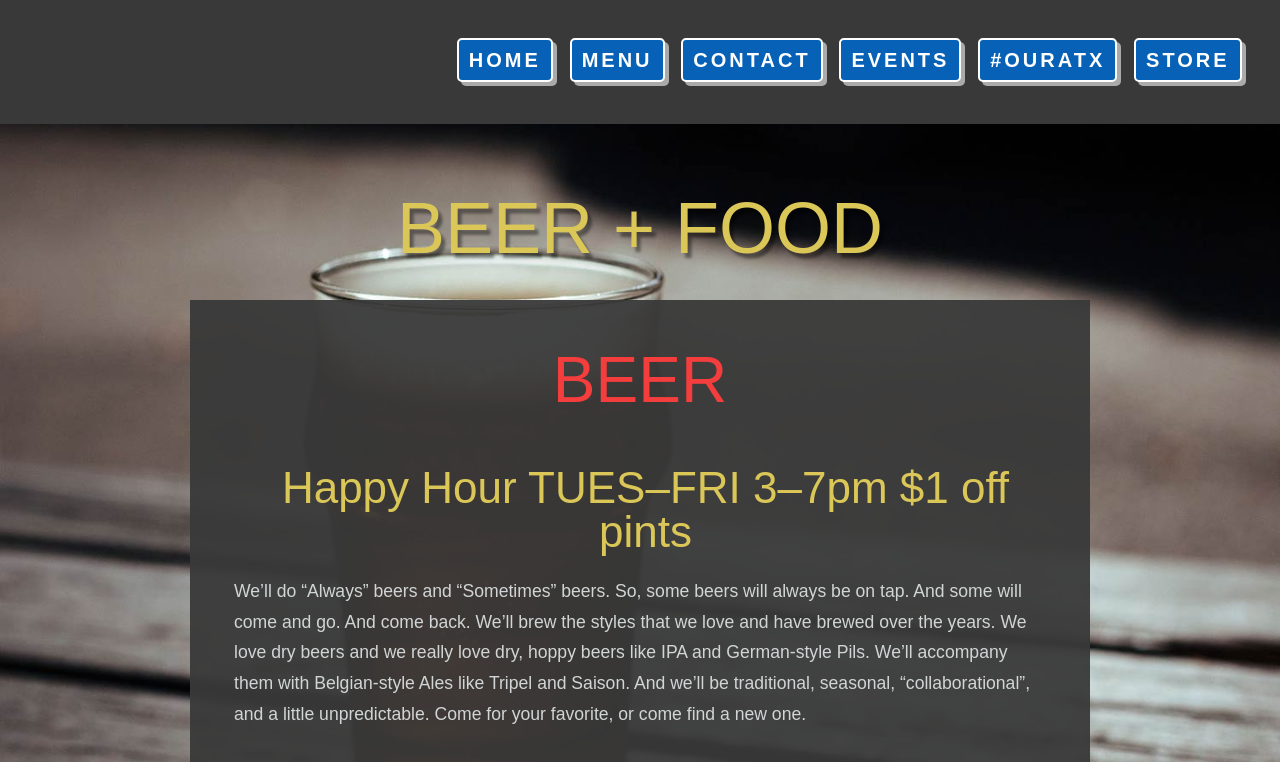
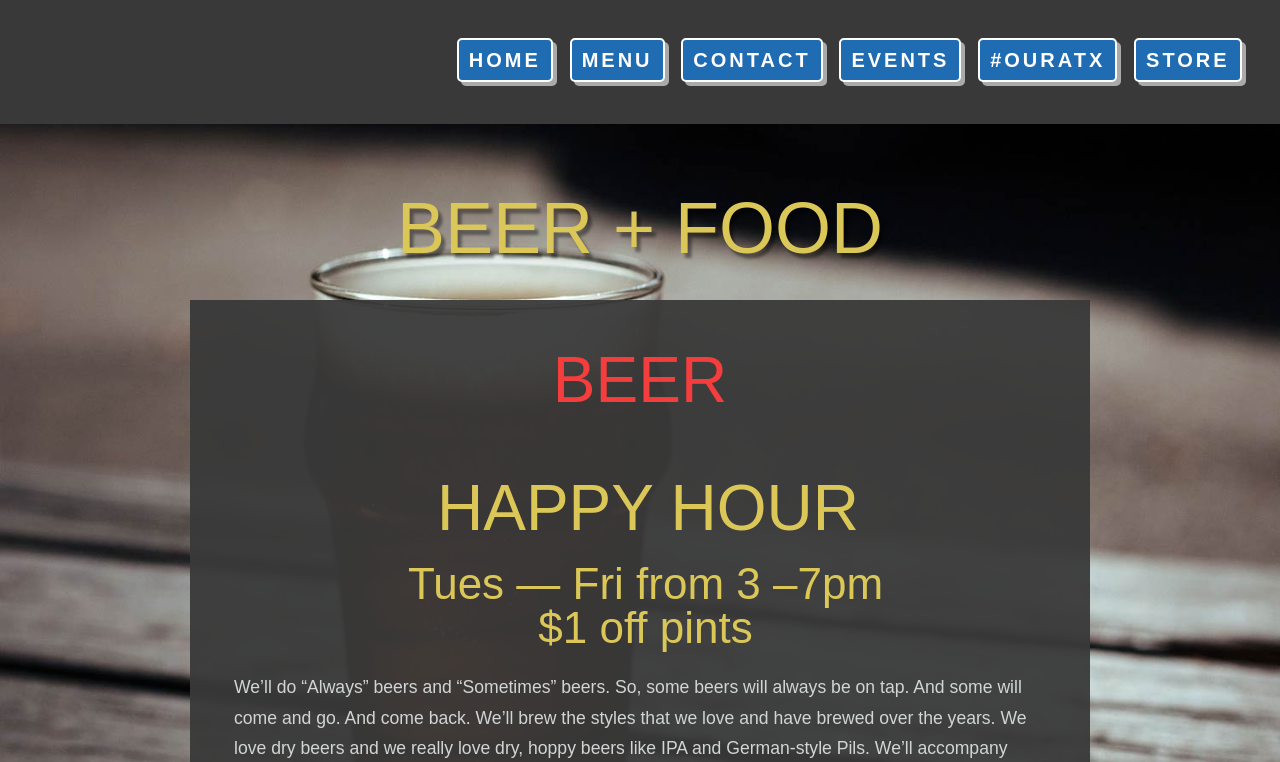
Before and after one commit to dawndelatte/abgb_redesign, a plain HTML site: page menu.html in a window 1280 px wide. Shown: the top 762 px of the page. Drawn offline with Linux system fonts and the light colour scheme.

Commit message:
fixed happy hour header and adjusted nav button color slightly

```diff
--- a/menu.html
+++ b/menu.html
@@ -38,7 +38,8 @@
 			<div class="col10 main_bg wrapper">
 				<div>
 					<h2>BEER</h2>
-					<h3 class="happy_hour">Happy Hour TUES–FRI 3–7pm $1 off pints</h3>
+					<h3 class="special">HAPPY HOUR</h3>
+					<h3 class="happy_hour">Tues — Fri from 3 –7pm<br>$1 off pints</h3>
 					<p class="section_description">We’ll do “Always” beers and “Sometimes” beers. So, some beers will always be on tap. And some will come and go. And come back. We’ll brew the styles that we love and have brewed over the years. We love dry beers and we really love dry, hoppy beers like IPA and German-style Pils. We’ll accompany them with Belgian-style Ales like Tripel and Saison. And we’ll be traditional, seasonal, “collaborational”, and a little unpredictable. Come for your favorite, or come find a new one.</p>
 					<div class="always menu_items">
 						<h3>Always</h3>
--- a/stylesheets/_base.scss
+++ b/stylesheets/_base.scss
@@ -89,7 +89,7 @@ footer {
 
 button {
     position: relative;
-    background: #0762B7;
+    background: #1F6CB3;
     border: 2px solid white;
     padding: 10px;
     font-size: 1.25em;
--- a/stylesheets/_responsive-nav.scss
+++ b/stylesheets/_responsive-nav.scss
@@ -41,7 +41,7 @@
     text-decoration: none;
     position: relative;
     float: right;
-    background: #0762B7;
+    background: #1F6CB3;
     border: 2px solid white;
     padding: 10px;
     font-size: 1.25em;
@@ -77,7 +77,7 @@
         .button {
             position: relative;
             float: left;
-            background: #0762B7;
+            background: #1F6CB3;
             border: 2px solid white;
             padding: 10px;
             font-size: 1.25em;
--- a/stylesheets/_typography.scss
+++ b/stylesheets/_typography.scss
@@ -83,7 +83,7 @@ h4, p {
 .happy_hour {
     text-align: center;
 }
-
+.special {font-size: 4em; text-align: center; padding-bottom: 0;}
 .about h3 {
     font-size: 2em;
     padding-left: 1em;
```
Also changed, not shown: stylesheets/main.css, 1 other file.
